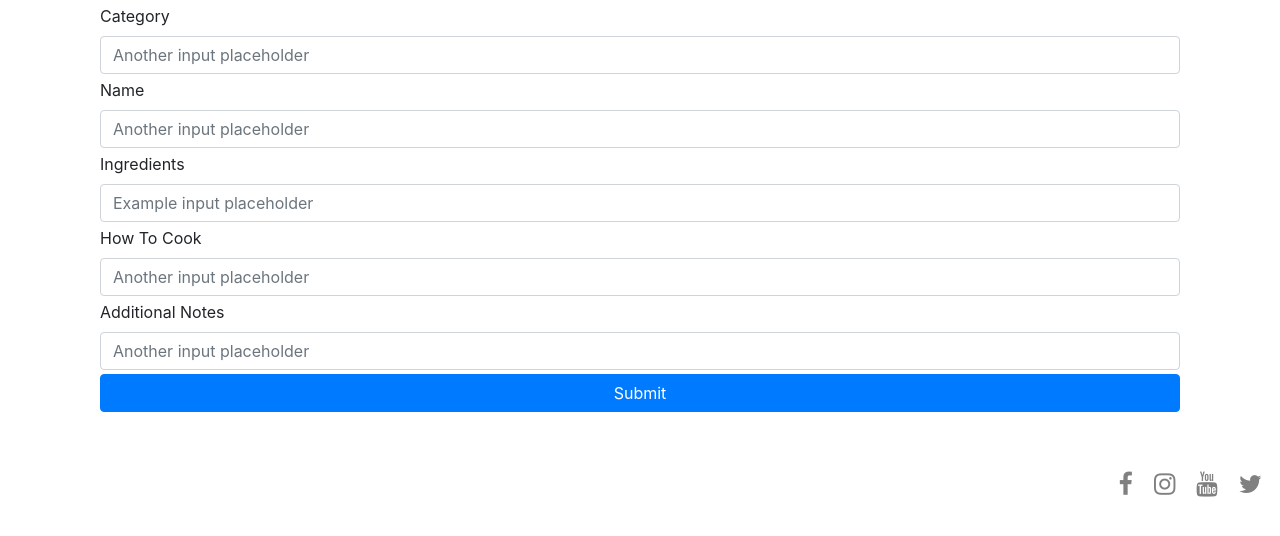
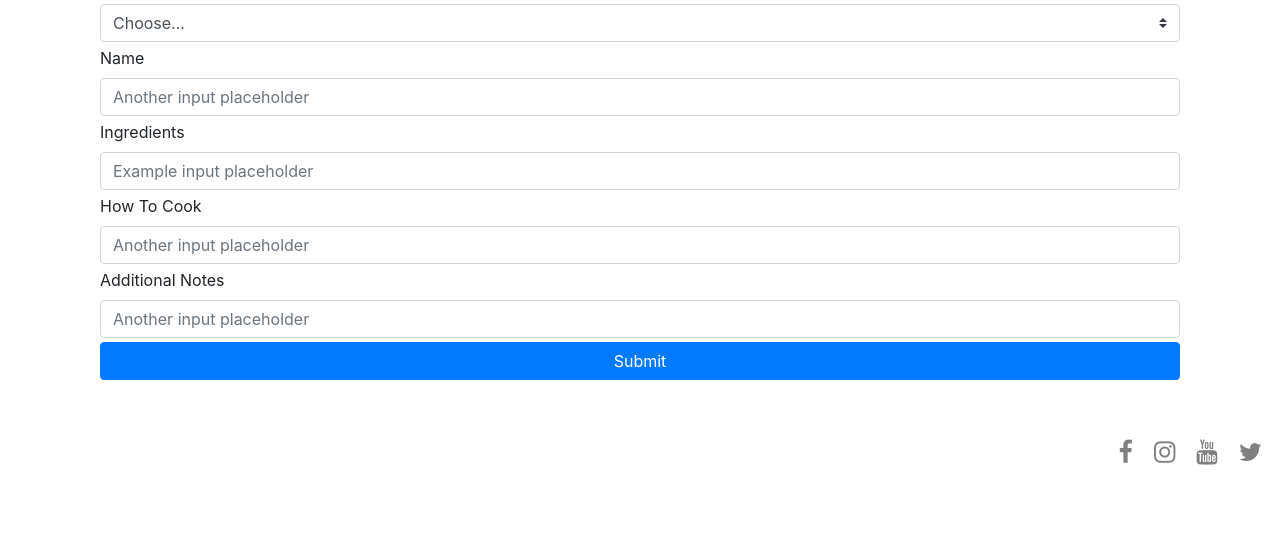
Before and after one commit to LiamD88/cooking-for-you, a Flask app: template templates/edit-recipe-meat.html in a window 1280 px wide. Shown: the part 76-612 px from the top of the page. Run offline with Flask 2, Linux system fonts and the light colour scheme; the template is opened without the code that fills it, so the values that code supplies are empty; some libraries are stand-ins or nearby versions.

Commit message:
I added the same option to choose category for each of the edit-recipe.html pages as I had on the recipe page

```diff
--- a/templates/edit-recipe-meat.html
+++ b/templates/edit-recipe-meat.html
@@ -8,10 +8,16 @@
     <div class="row">
       <div class="col-12">
         <form method="POST" action="{{url_for('edit_recipe_meat', meat_id=meat._id)}}">
-          <div class="col-auto my-1 form-group">
-            <label for="formGroupExampleInput2">Category</label>
-            <input type="text" class="form-control" name="category" placeholder="Another input placeholder">
-          </div>
+           <div class="col-auto my-1">
+          <label class="mr-sm-2 sr-only" for="inlineFormCustomSelect">Preference</label>
+          <select class="custom-select mr-sm-2" id="inlineFormCustomSelect" name="category">
+            <option selected>Choose...</option>
+            <option value="meat">Meat</option>
+            <option value="poultry">Poultry</option>
+            <option value="pasta">Pasta</option>
+            <option value="vegetarian">Vegetarian</option>
+          </select>
+        </div>
           <div class="col-auto my-1 form-group">
             <label for="formGroupExampleInput2">Name</label>
             <input type="text" class="form-control" name="name" placeholder="Another input placeholder">
--- a/templates/meat-ingredients.html
+++ b/templates/meat-ingredients.html
@@ -21,6 +21,7 @@
 
   <div class="row">
     <div class="col-12">
+
       <h3>Ingredients: {{ recipes.ingredients|capitalize }}</h3>
       <h3>How To Cook: {{ recipes.how_to_cook|capitalize }}</h3>
       <h3>Addiotional Notes: {{ recipes.additional_notes|capitalize }}</h3>
--- a/templates/poultry-ingredients.html
+++ b/templates/poultry-ingredients.html
@@ -21,6 +21,8 @@
 <div class="container">
   <div class="row">
     <div class="col-12">
+
+
       <h3>Ingredients: {{ recipes.ingredients|capitalize }}</h3>
       <h3>How To Cook: {{ recipes.how_to_cook|capitalize }}</h3>
       <h3>Addiotional Notes: {{ recipes.additional_notes|capitalize }}</h3>
```
Also changed, not shown: templates/edit-recipe-pasta.html (+10 -4 lines), templates/edit-recipe-poultry.html (+10 -4 lines), templates/edit-recipe.vegetarian.html (+10 -4 lines).
